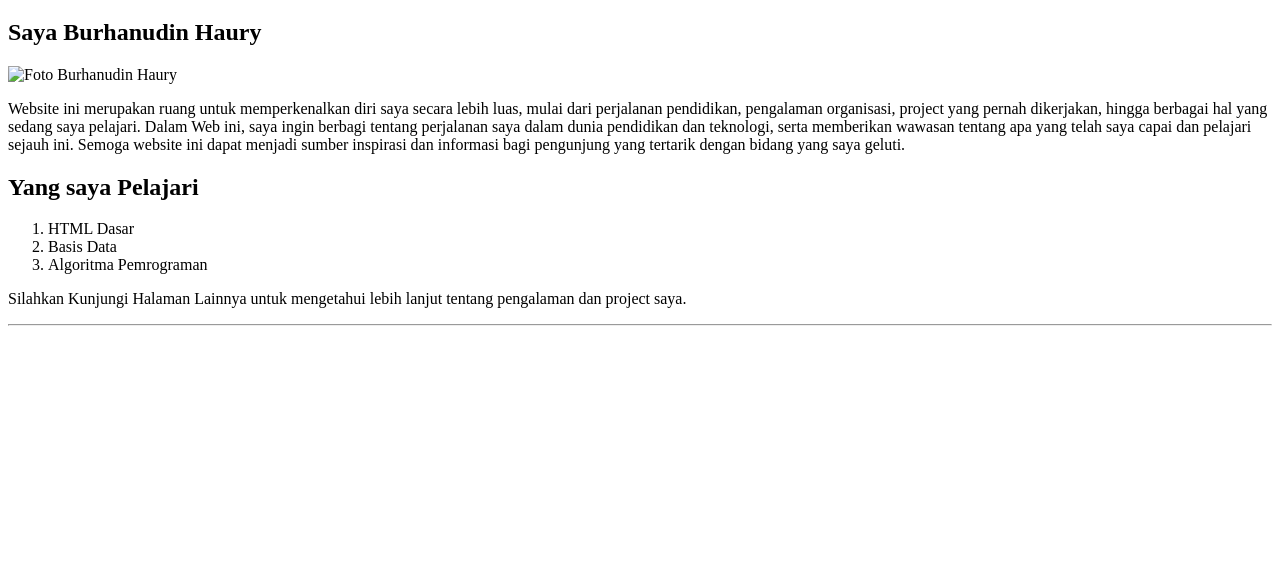
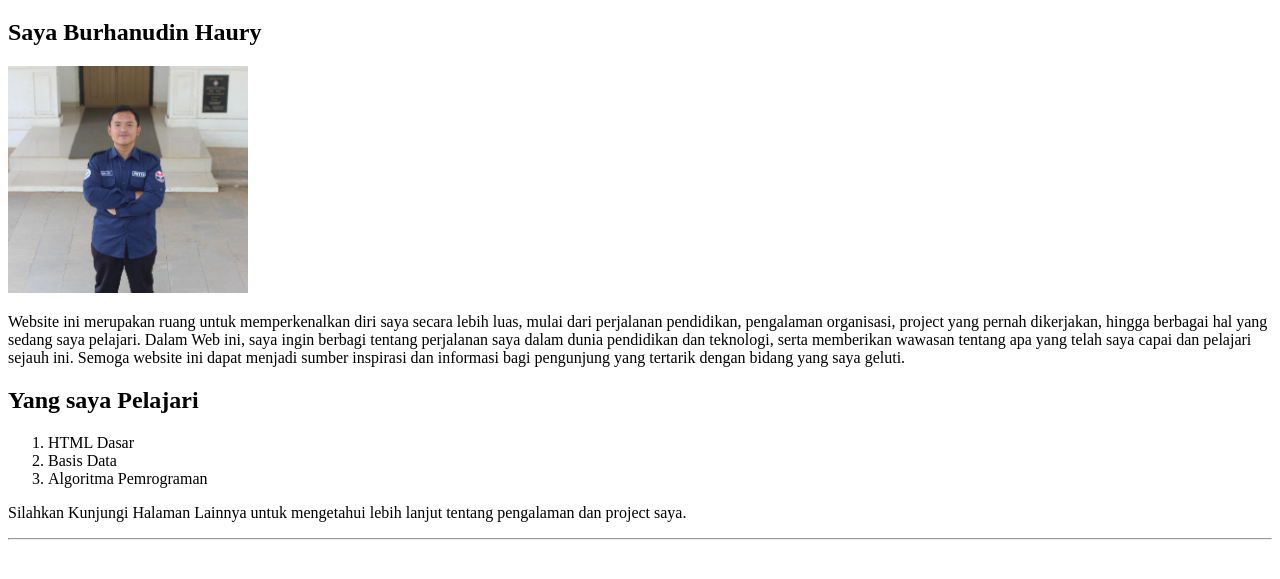
Before and after one commit to burhanudinhaury23-jpg/tugas.promnet, a plain HTML site: page index.html in a window 1280 px wide. Shown: the part 203-782 px from the top of the page. Drawn offline with Linux system fonts and the light colour scheme.

Commit message:
menambah perjalanan

```diff
--- a/index.html
+++ b/index.html
@@ -21,7 +21,7 @@
         <hr>
         <h1>Hallo Semuanya !!!</h1>
         <h2>Saya Burhanudin Haury</h2>
-        <img src="burhan1.jpeg" alt="Foto Burhanudin Haury" width="240">
+        <img src="assets/burhan1.jpeg" alt="Foto Burhanudin Haury" width="240">
 
         <p>Website ini merupakan ruang untuk memperkenalkan diri saya secara lebih luas, mulai dari perjalanan
             pendidikan, pengalaman organisasi, project yang pernah dikerjakan, hingga berbagai hal yang sedang saya
```
Also changed, not shown: Perjalanan.html (added).
